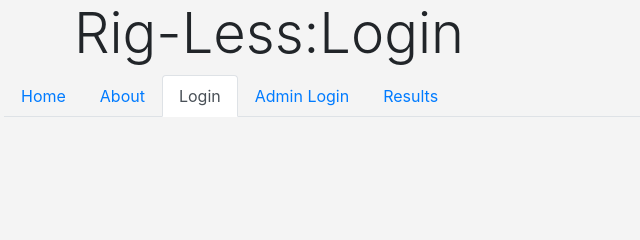
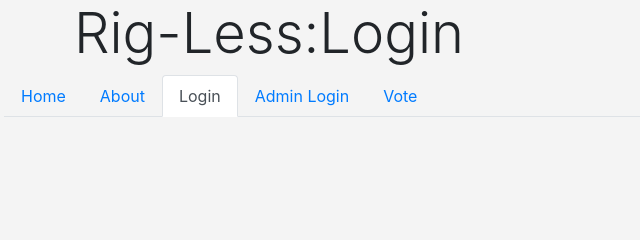
Before and after one commit to unclejide1/Rig-Less, a website: page html/login.html in a window 1280 px wide. Shown: the top 240 px of the page, 11-651 px from the left. Drawn offline with Linux system fonts and the light colour scheme.

Commit message:
added corrections to vote.html

```diff
--- a/html/login.html
+++ b/html/login.html
@@ -30,7 +30,7 @@
                 <a class="nav-link" href="./adminlogin.html">Admin Login</a>
             </li>
             <li class="nav-item">
-                <a class="nav-link" href="./vote.html">Results</a>
+                <a class="nav-link" href="./vote.html">Vote</a>
             </li>
             </ul>
     </div>
```
